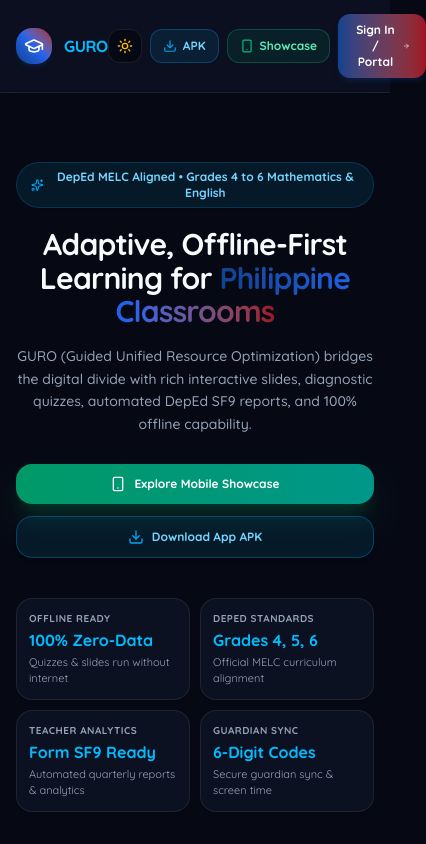
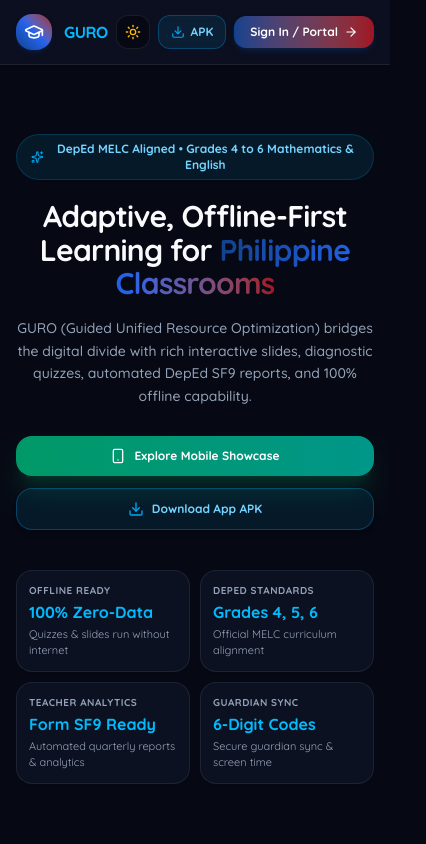
Before and after one commit to Jinbilog0v0/GURO, a React (Vite) app in the folder frontend/Guro-Web/: page / in a window 390 px wide. Shown: the top 844 px of the page, 426 px wide, since content can reach past the window. Built offline with nearby package versions, Linux system fonts and the light colour scheme.

Commit message:
refactor(web): remove Mobile Showcase button from overview header navigation

```diff
--- a/frontend/Guro-Web/src/pages/SystemOverviewPage.tsx
+++ b/frontend/Guro-Web/src/pages/SystemOverviewPage.tsx
@@ -215,16 +215,6 @@ export const SystemOverviewPage: React.FC<SystemOverviewPageProps> = ({
             <span className="hidden sm:inline">Download APK</span>
             <span className="sm:hidden">APK</span>
           </a>
-
-          <button
-            onClick={onOpenMobileShowcase}
-            aria-label="Mobile Showcase"
-            className="flex items-center gap-1.5 px-3 py-2 rounded-xl border border-emerald-500/30 bg-emerald-500/10 hover:bg-emerald-500/20 text-emerald-700 dark:text-emerald-300 text-xs font-bold transition-all cursor-pointer shadow-xs"
-          >
-            <Smartphone className="size-3.5 text-emerald-500" />
-            <span className="hidden sm:inline">Mobile Showcase</span>
-            <span className="sm:hidden">Showcase</span>
-          </button>
 
           <button
             onClick={onOpenAuth}
```
